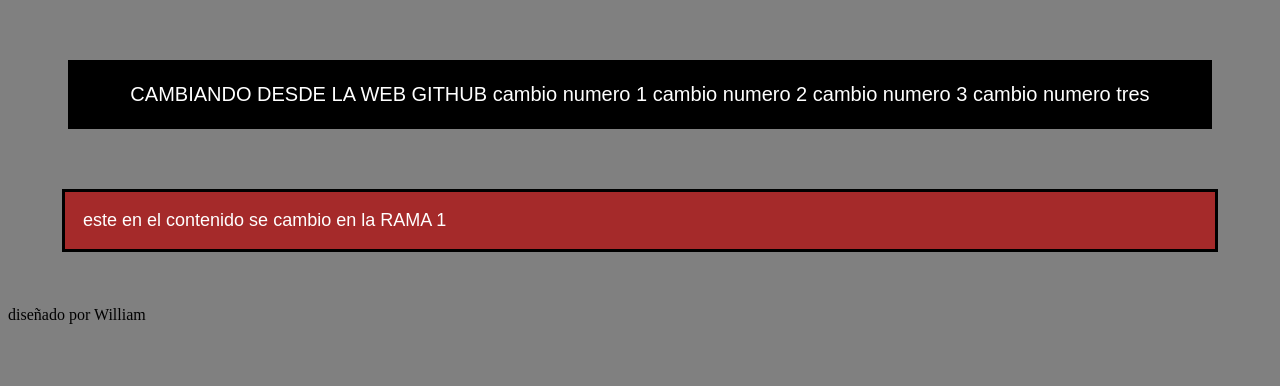
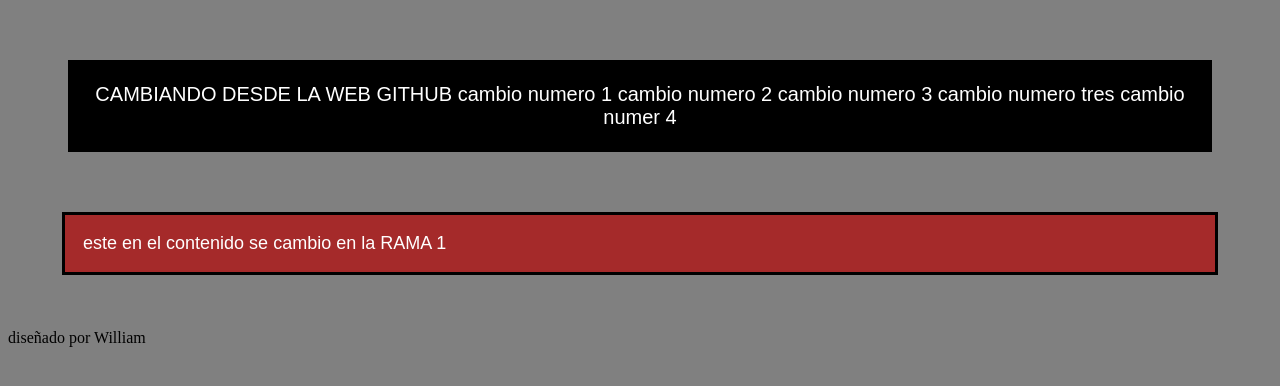
Before and after one commit to ClossWill/myTest, a plain HTML site: page index.html in a window 1280 px wide. Drawn offline with Linux system fonts and the light colour scheme.

Commit message:
se agrego el numero 4

```diff
--- a/index.html
+++ b/index.html
@@ -22,6 +22,8 @@
 
         cambio numero tres
 
+        cambio numer 4
+
     </div>
 
 
```
